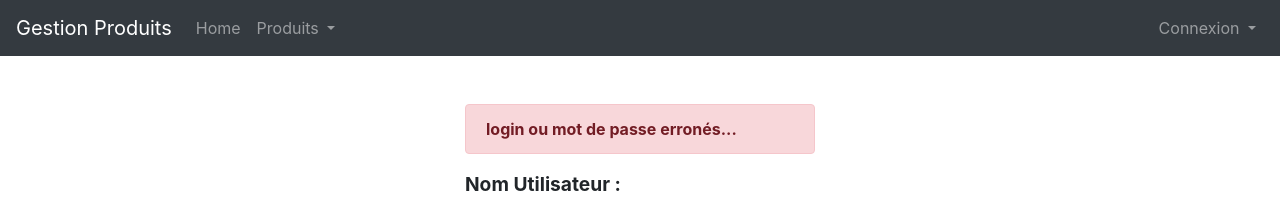
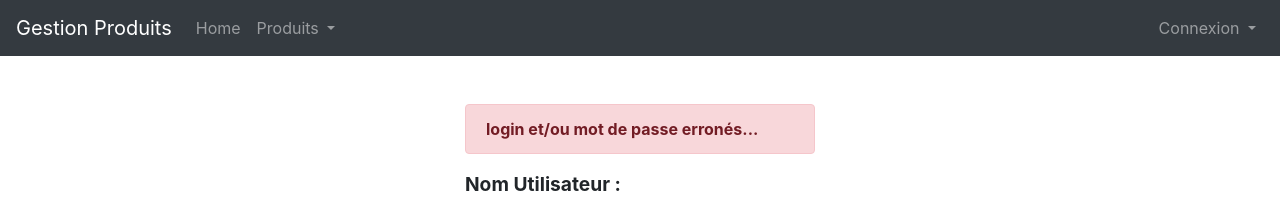
Before and after one commit to charlenry/Angular-Gestion-Produits, an Angular app: page /login in a window 1280 px wide. Both pictures are taken after a click on the button "Connexion". Shown: the top 205 px of the page. Built offline with nearby package versions, Linux system fonts and the light colour scheme.

Commit message:
Correction de l'erreur de texte dans le message d'erreur de connexion

```diff
--- a/src/app/login/login.component.html
+++ b/src/app/login/login.component.html
@@ -2,7 +2,7 @@
   <div class="row justify-content-md-center">
     <div class="col-md-4">
       <div class="alert alert-danger" *ngIf="hasError === true">
-        <strong>login ou mot de passe erronés...</strong>
+        <strong>login et/ou mot de passe erronés...</strong>
       </div>
       <form>
         <div class="form-group">
```
